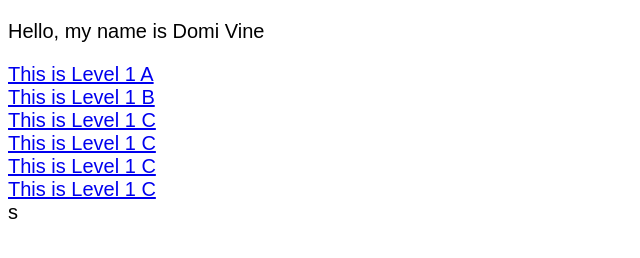
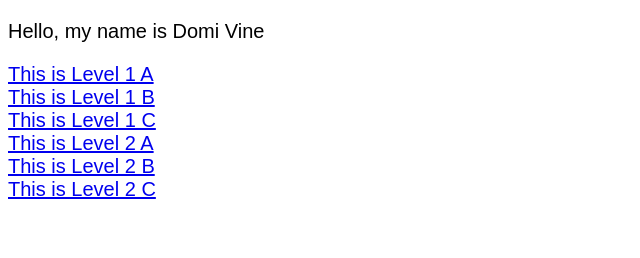
Before and after one commit to DominiqueVine/dominiquevine.github.io, a plain HTML site: page index.html in a window 1280 px wide. Shown: the full height of the page, 0-640 px from the left. Drawn offline with Linux system fonts and the light colour scheme.

Commit message:
Change titles

```diff
--- a/index.html
+++ b/index.html
@@ -13,11 +13,11 @@
 
 	<a href="Level1c.html"> This is Level 1 C </a><br>
 
-		<a href="Level2a.html"> This is Level 1 C </a><br>
+		<a href="Level2a.html"> This is Level 2 A </a><br>
 
-			<a href="Level2b.html"> This is Level 1 C </a><br>
+			<a href="Level2b.html"> This is Level 2 B </a><br>
 
-				<a href="Level2b.html"> This is Level 1 C </a><br>s
+				<a href="Level2b.html"> This is Level 2 C </a><br>
 
 	</body>
 </html>
```
